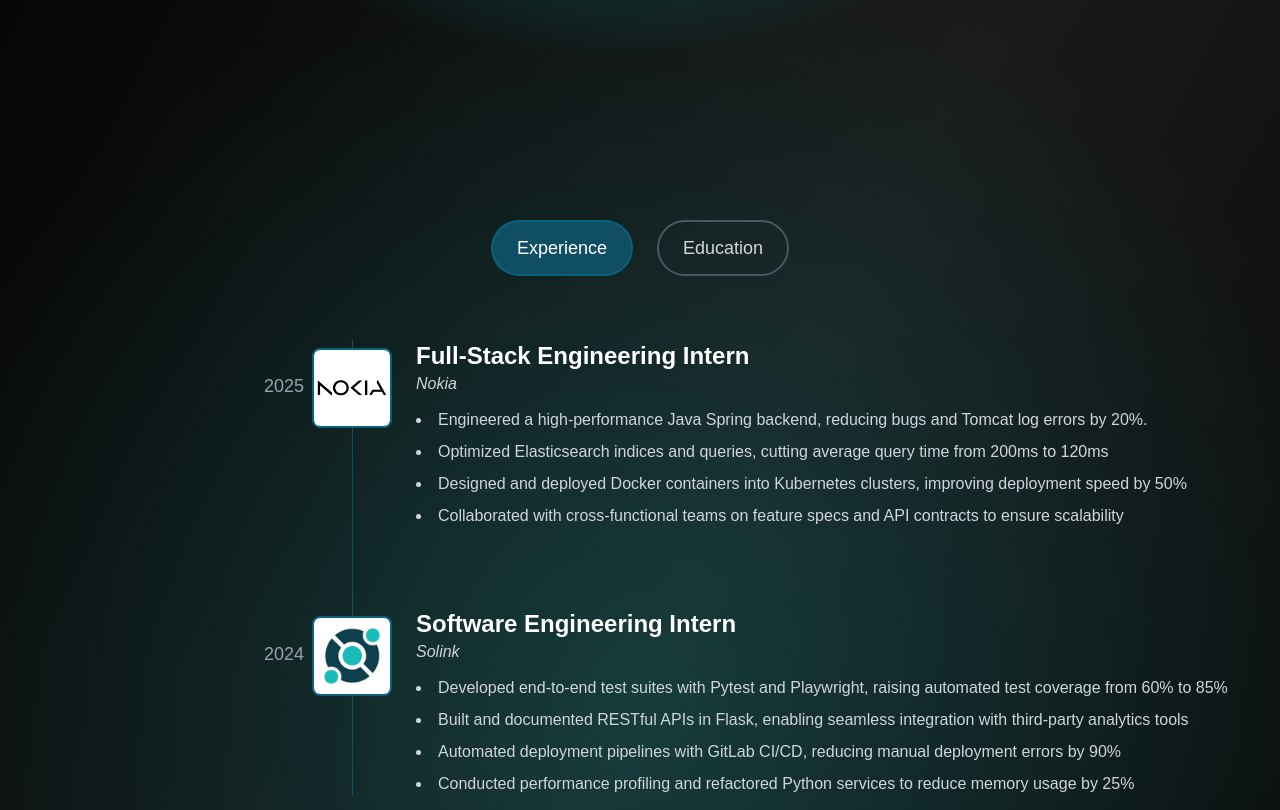
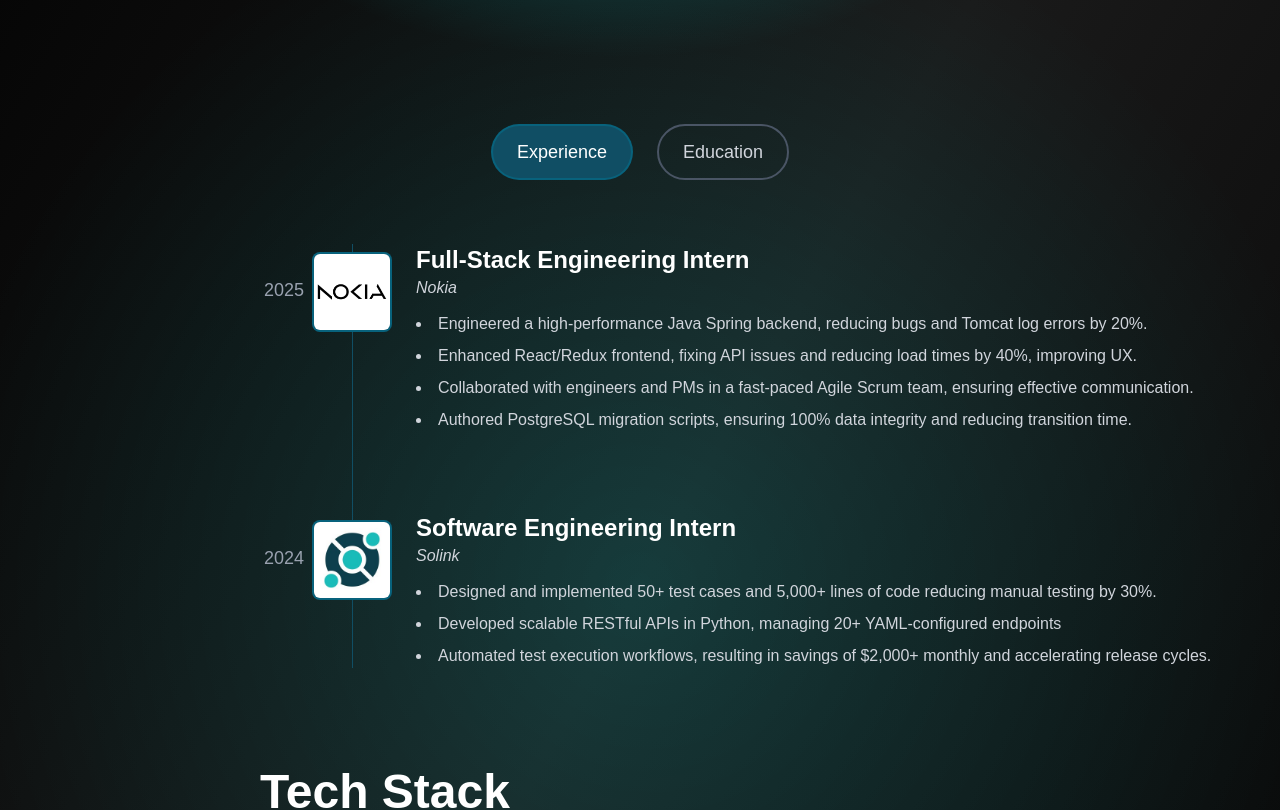
Before and after one commit to youssufhelaly/Website-Portfolio, a Next.js app: page / in a window 1280 px wide. Shown: the part 540-1350 px from the top of the page. Built offline with nearby package versions, Linux system fonts and the light colour scheme.

Commit message:
changed description

```diff
--- a/src/components/Exp-Edu.tsx
+++ b/src/components/Exp-Edu.tsx
@@ -20,9 +20,9 @@ const experience: Item[] = [
     website: "https://www.nokia.com/",
     details: [
       "Engineered a high-performance Java Spring backend, reducing bugs and Tomcat log errors by 20%.",
-      "Optimized Elasticsearch indices and queries, cutting average query time from 200ms to 120ms",
-      "Designed and deployed Docker containers into Kubernetes clusters, improving deployment speed by 50%",
-      "Collaborated with cross-functional teams on feature specs and API contracts to ensure scalability",
+      "Enhanced React/Redux frontend, fixing API issues and reducing load times by 40%, improving UX.",
+      "Collaborated with engineers and PMs in a fast-paced Agile Scrum team, ensuring effective communication.",
+      "Authored PostgreSQL migration scripts, ensuring 100% data integrity and reducing transition time.",
     ],
   },
   {
@@ -32,10 +32,9 @@ const experience: Item[] = [
     imageUrl: "/solink-logo.jpeg",
     website: "https://solink.com",
     details: [
-      "Developed end-to-end test suites with Pytest and Playwright, raising automated test coverage from 60% to 85%",
-      "Built and documented RESTful APIs in Flask, enabling seamless integration with third-party analytics tools",
-      "Automated deployment pipelines with GitLab CI/CD, reducing manual deployment errors by 90%",
-      "Conducted performance profiling and refactored Python services to reduce memory usage by 25%",
+      "Designed and implemented 50+ test cases and 5,000+ lines of code reducing manual testing by 30%.",
+      "Developed scalable RESTful APIs in Python, managing 20+ YAML-configured endpoints",
+      "Automated test execution workflows, resulting in savings of $2,000+ monthly and accelerating release cycles.",
     ],
   },
 ]
@@ -59,7 +58,9 @@ export default function Timeline() {
   const items = tab === "experience" ? experience : education
 
   return (
-    <section id="timeline" className="relative py-24">
+    <section id="timeline" className="relative py-16 md:py-20" style={{
+            padding: "0px",
+        }}>
       {/* Tabs */}
       <div className="flex space-x-6 mb-16 justify-center">
         <button
@@ -126,7 +127,7 @@ export default function Timeline() {
                 </div>
                 <ul className="w-full max-w-3xl list-disc list-inside space-y-2 text-base">
                   {details.map((d, i) => (
-                    <li key={i} style={{ width: '850px' }}>{d}</li>
+                    <li key={i} style={{ width: '800px' }}>{d}</li>
                   ))}
                 </ul>
               </div>
```
